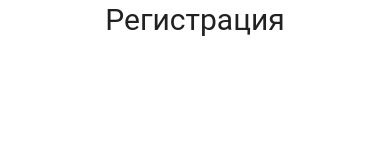
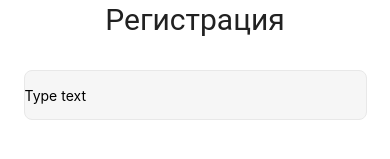
Before and after one commit to kovalenkoandri/react-native-goit-hw-02, a React Native app: screen / in a window 390 px wide. Shown: the part 353-512 px from the top of the page. Built offline with nearby package versions, Linux system fonts and the light colour scheme.

Commit message:
inputLogin

```diff
--- a/App.js
+++ b/App.js
@@ -1,6 +1,16 @@
-import { StyleSheet, Text, View, ImageBackground, Image } from 'react-native';
+import {
+  StyleSheet,
+  Text,
+  View,
+  ImageBackground,
+  Image,
+  TextInput,
+} from 'react-native';
+import React, { useState } from 'react';
 
 export default function App() {
+  const [value, setValue] = useState('');
+  const inputHandler = (text) => setValue(text);
   return (
     <ImageBackground style={styles.bg} source={require('./assets/bg.png')}>
       <View style={styles.container}>
@@ -9,6 +19,12 @@ export default function App() {
           style={styles.addPhoto}
         />
         <Text style={styles.regTitle}>Регистрация</Text>
+        <TextInput
+          placeholder="Type text"
+          value={value}
+          onChangeText={inputHandler}
+          style={styles.inputLogin}
+        />
       </View>
     </ImageBackground>
   );
@@ -42,4 +58,15 @@ const styles = StyleSheet.create({
     position: 'absolute',
     top: 92,
   },
+  inputLogin: {
+    top: 160,
+    position: 'absolute',
+    width: 343,
+    height: 50,
+    borderRadius: 8,
+    backgroundColor: '#F6F6F6',
+    borderWidth: 1,
+    borderColor: '#E8E8E8',
+    borderStyle: 'solid',
+  },
 });
```
